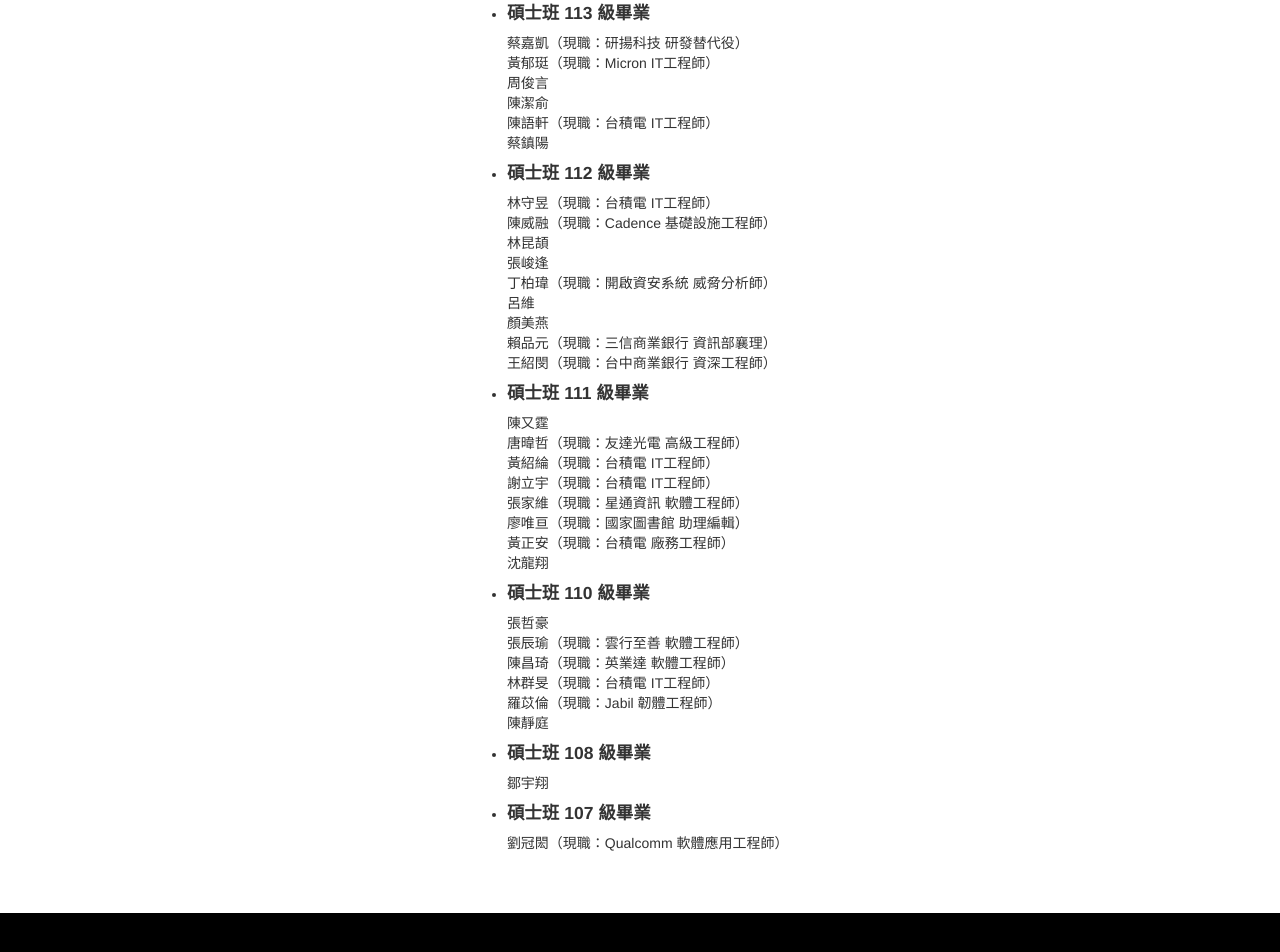
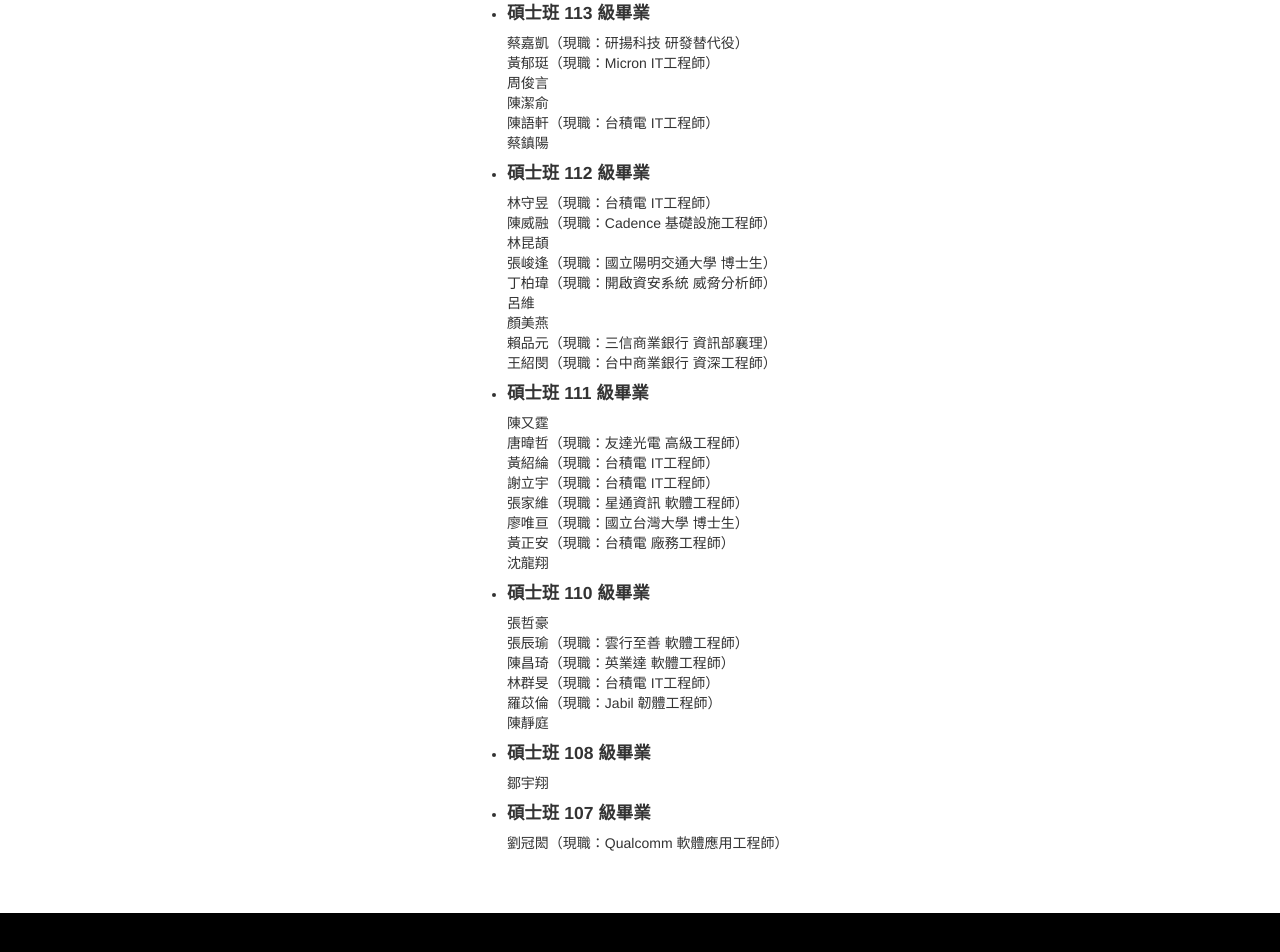
Before and after one commit to qiclab/qiclab.github.io, a plain HTML site: page people.html in a window 1280 px wide. Shown: the part 3192-4144 px from the top of the page. Drawn offline with Linux system fonts and the light colour scheme.

Commit message:
Update website

```diff
--- a/people.html
+++ b/people.html
@@ -252,11 +252,11 @@
 								</li>
 								<li>
 									<h4>碩士班 112 級畢業</h4>
-									<p>林守昱（現職：台積電 IT工程師）<br>陳威融（現職：Cadence 基礎設施工程師）<br>林昆頡<br>張峻逢<br>丁柏瑋（現職：開啟資安系統 威脅分析師）<br>呂維<br>顏美燕<br>賴品元（現職：三信商業銀行 資訊部襄理）<br>王紹閔（現職：台中商業銀行 資深工程師）</p>
+									<p>林守昱（現職：台積電 IT工程師）<br>陳威融（現職：Cadence 基礎設施工程師）<br>林昆頡<br>張峻逢（現職：國立陽明交通大學 博士生）<br>丁柏瑋（現職：開啟資安系統 威脅分析師）<br>呂維<br>顏美燕<br>賴品元（現職：三信商業銀行 資訊部襄理）<br>王紹閔（現職：台中商業銀行 資深工程師）</p>
 								</li>
 								<li>
 									<h4>碩士班 111 級畢業</h4>
-									<p>陳又霆<br>唐暐哲（現職：友達光電 高級工程師）<br>黃紹綸（現職：台積電 IT工程師）<br>謝立宇（現職：台積電 IT工程師）<br>張家維（現職：星通資訊 軟體工程師）<br>廖唯亘（現職：國家圖書館 助理編輯）<br>黃正安（現職：台積電 廠務工程師）<br>沈龍翔</p>
+									<p>陳又霆<br>唐暐哲（現職：友達光電 高級工程師）<br>黃紹綸（現職：台積電 IT工程師）<br>謝立宇（現職：台積電 IT工程師）<br>張家維（現職：星通資訊 軟體工程師）<br>廖唯亘（現職：國立台灣大學 博士生）<br>黃正安（現職：台積電 廠務工程師）<br>沈龍翔</p>
 								</li>
 								<li>
 									<h4>碩士班 110 級畢業</h4>
```
Also changed, not shown: grants.html (+1 -1 lines), jasonlin.html (+4 -0 lines).
